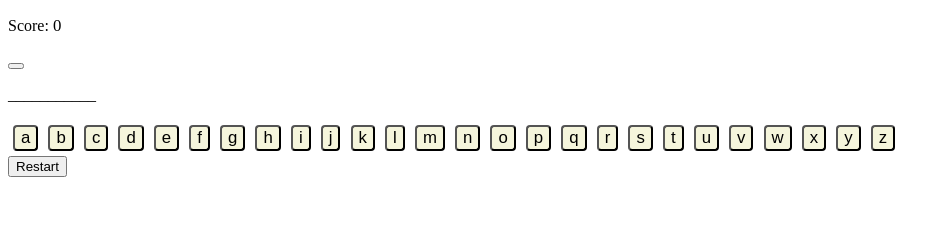
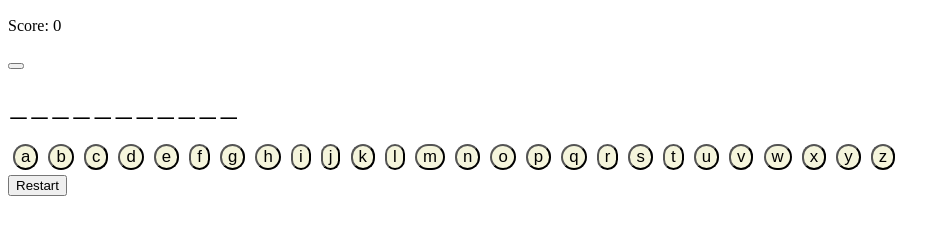
Before and after one commit to seungho0106/hangman_project, a plain HTML site: page index.html in a window 1280 px wide. Shown: the whole page, without its empty margins (0-950 px from the left). Drawn offline with Linux system fonts and the light colour scheme.

Commit message:
alphabetClickHandler() finished 2

```diff
--- a/js/game_logic.js
+++ b/js/game_logic.js
@@ -47,7 +47,7 @@ function createLetters(length) {
 
   for (let i = 0; i < length; i++) {
     let letter = document.createElement("span");
-    letter.class = "word-letter";
+    letter.className = "word-letter";
     letter.innerHTML = "_";
     letters.push(letter);
   }
@@ -58,8 +58,8 @@ function createLetters(length) {
 function generateAlphabets() { // grey out alphabets
   for (let i = 0; i < 26; i++) {
     let alphabet = document.createElement("input");
-    alphabet.class = "alphabet-before";
     alphabet.type = "button";
+    alphabet.className = "alphabet";
     alphabet.value = String.fromCharCode(97 + i);
     alphabet.addEventListener("click", () => alphabetClickHandler(alphabet));
     game.alphabetArray.push(alphabet);
@@ -75,7 +75,6 @@ function resetAlphabets() {
 
 function alphabetClickHandler(alphabet) {
   // Grey out and become unclickable
-  alphabet.class = "alphabet-after";
   alphabet.disabled = true;
 
   // Find matches in current word
--- a/style/style.css
+++ b/style/style.css
@@ -1,16 +1,14 @@
-input {
-     margin: 0.4%;
-     background-color: beige;
-     font-size: 105%;
-     border-radius: 4px;
-}
-.alphabets {
-
+.alphabet {
+    margin: 0.4%;
+    background-color: beige;
+    font-size: 105%;
+    border-radius: 1em;
 }
 .score {
     text-align: center;
     font-size: 105%;
 }
-.character {
-    margin: 0 0.1em 0 0.1em;
+.word-letter {
+    margin: 0.2%;
+    font-size: 32px;
 }
```
